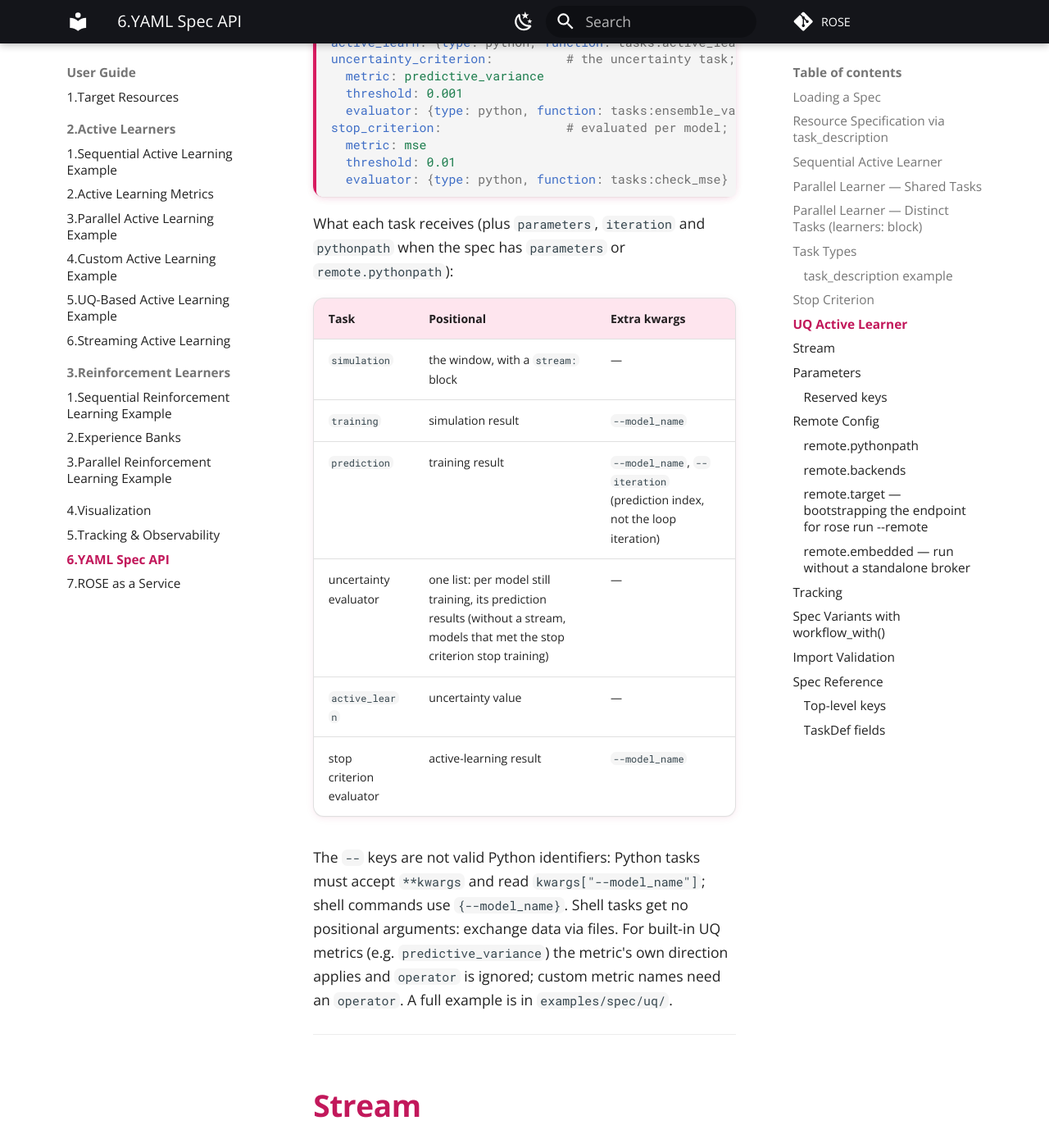
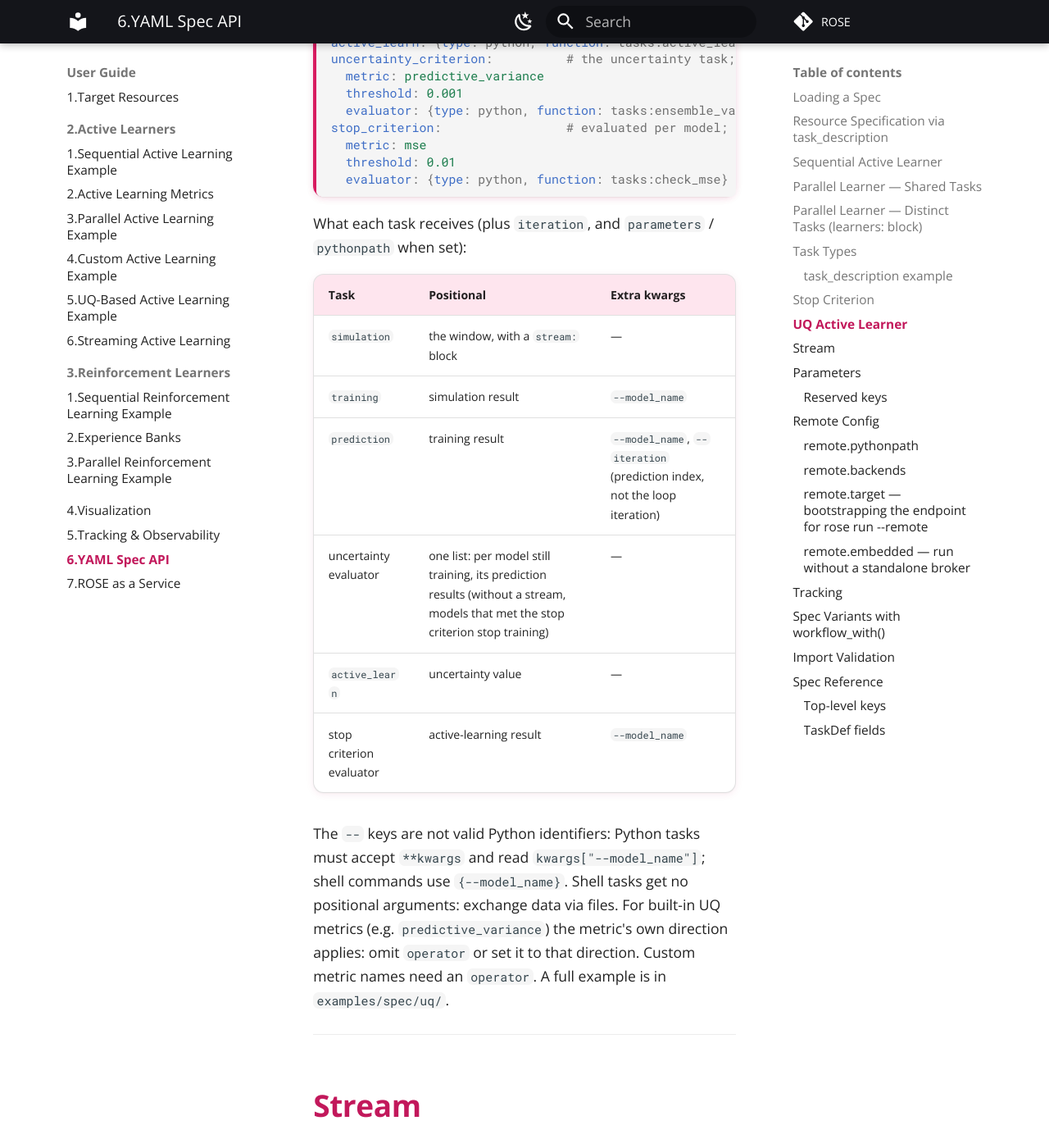
Before and after one commit to radical-cybertools/ROSE, an MkDocs documentation site: the page built from docs/user-guide/spec-api.md, in a window 1280 px wide and 1400 px high, scrolled down 9430 px. Shown: the whole window at 82% size. Built offline with MkDocs 1.6.1 and Material for MkDocs 9.7.7, drawn with Linux system fonts in a browser that asks for light colours; comment, search, counter and statistics services are not loaded.

Commit message:
spec uq: address code-review round 4 — iteration always, operator docs
UQ tasks always get the per-iteration kwargs (incl. iteration), also
without parameters/pythonpath; docs match the operator check (omit it
or match the built-in direction).

Co-Authored-By: Claude Opus 5.5 <noreply@anthropic.com>

````diff
--- a/docs/user-guide/spec-api.md
+++ b/docs/user-guide/spec-api.md
@@ -543,8 +543,7 @@ stop_criterion:                 # evaluated per model; the run ends once all mod
   evaluator: {type: python, function: tasks:check_mse}
 ```
 
-What each task receives (plus `parameters`, `iteration` and `pythonpath` when the spec
-has `parameters` or `remote.pythonpath`):
+What each task receives (plus `iteration`, and `parameters` / `pythonpath` when set):
 
 | Task | Positional | Extra kwargs |
 |---|---|---|
@@ -558,8 +557,8 @@ has `parameters` or `remote.pythonpath`):
 The `--` keys are not valid Python identifiers: Python tasks must accept `**kwargs`
 and read `kwargs["--model_name"]`; shell commands use `{--model_name}`. Shell tasks
 get no positional arguments: exchange data via files. For built-in UQ metrics
-(e.g. `predictive_variance`) the metric's own direction applies and `operator` is
-ignored; custom metric names need an `operator`. A full example is in
+(e.g. `predictive_variance`) the metric's own direction applies: omit `operator`
+or set it to that direction. Custom metric names need an `operator`. A full example is in
 `examples/spec/uq/`.
 
 ---
````
Also changed, not shown: 3 other files.
